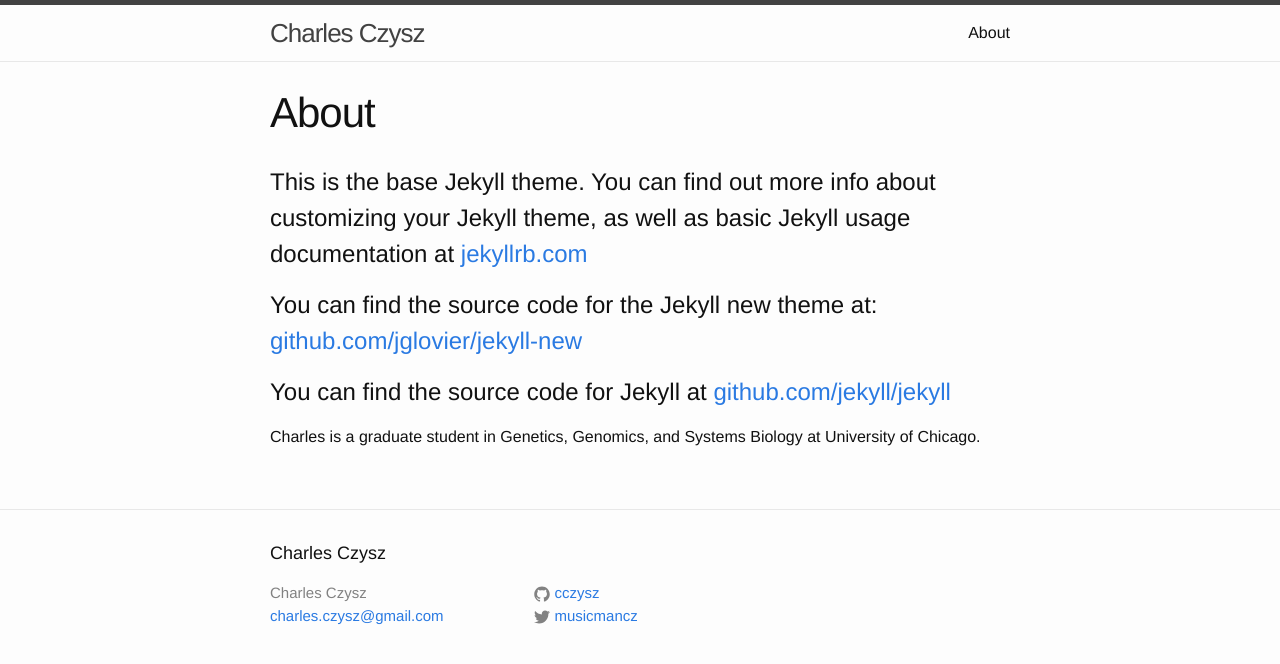
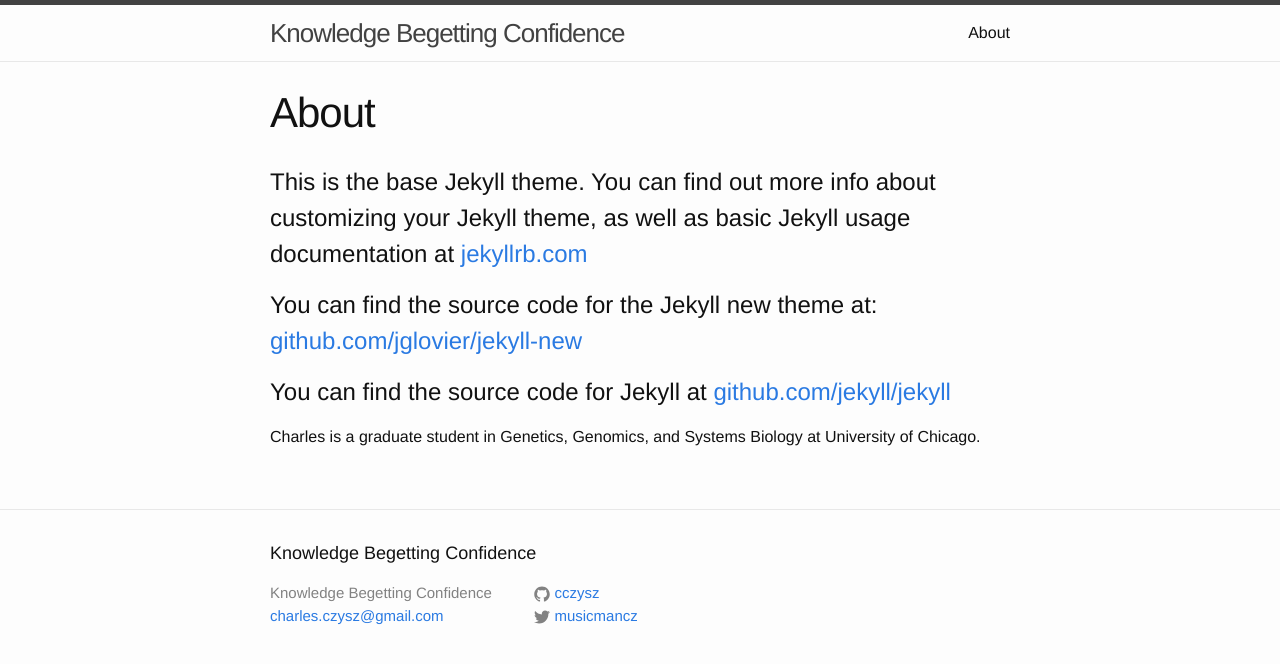
Before and after one commit to cczysz/cczysz.github.io, a Jekyll site: the page built from about.md, in a window 1280 px wide. Shown: the top 664 px of the page. Built offline with Jekyll 4.4.1, drawn with Linux system fonts in a browser that asks for light colours.

Commit message:
edited title

```diff
--- a/_config.yml
+++ b/_config.yml
@@ -1,5 +1,5 @@
 # Site settings
-title: Charles Czysz
+title: Knowledge Begetting Confidence
 email: charles.czysz@gmail.com
 description:  # this means to ignore newlines until "baseurl:"
         # Write an awesome description for your new site here. You can edit this
```
